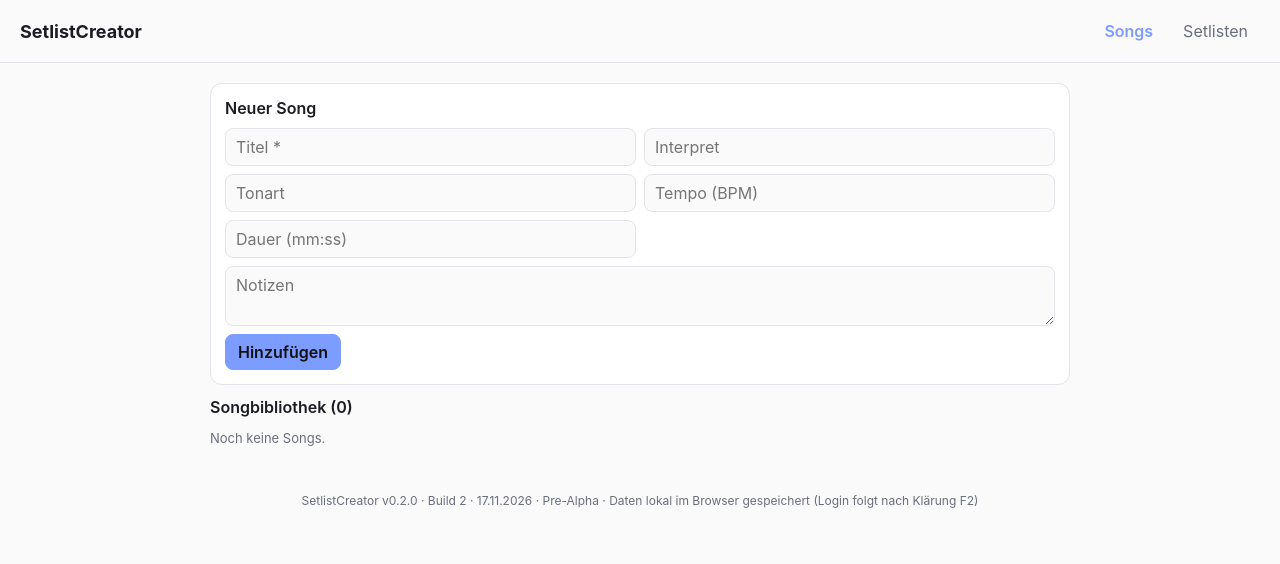
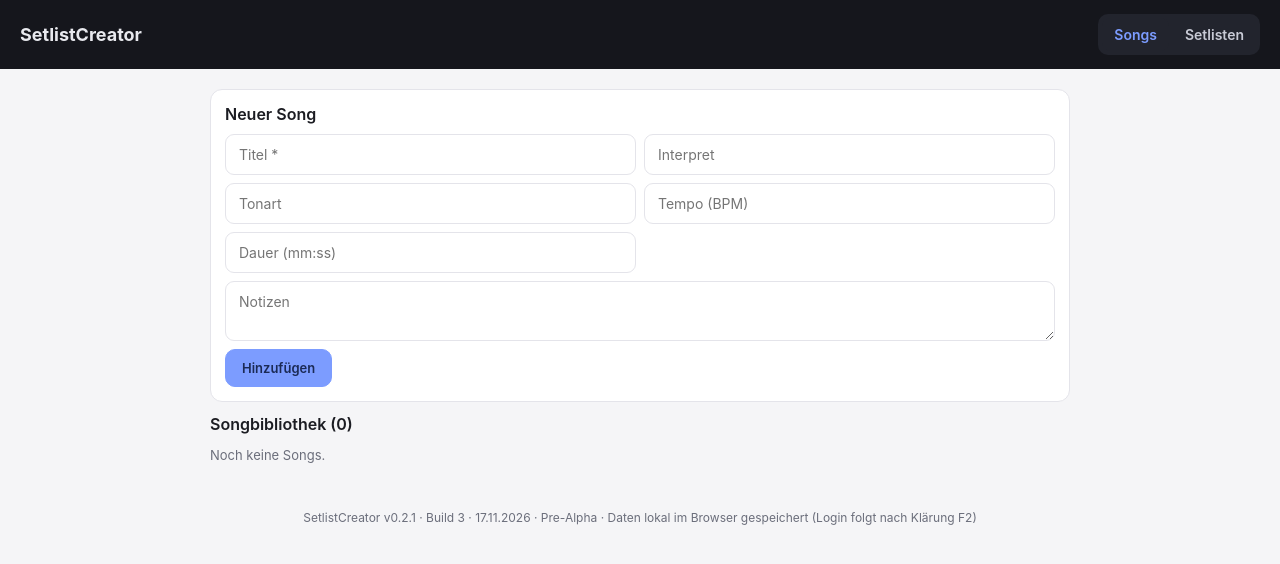
Before and after one commit to housi666/SetlistCreator, a plain HTML site: page index.html in a window 1280 px wide. Drawn offline with Linux system fonts and the light colour scheme.

Commit message:
SetlistCreator v0.2.1 · Build 3: Designsprache von StageMate übernommen
Co-Authored-By: Claude Haiku 5.5 <noreply@anthropic.com>
Claude-Session: https://claude.ai/code/session_01G3z7oPBJhA31PKYv7ed5Wx

```diff
--- a/index.html
+++ b/index.html
@@ -3,30 +3,36 @@
 <head>
 <meta charset="UTF-8">
 <meta name="viewport" content="width=device-width, initial-scale=1">
-<title>SetlistCreator · v0.2.0</title>
+<title>SetlistCreator · v0.2.1</title>
 <style>
-:root{--bg:#fafafb;--card:#ffffff;--text:#1b1c22;--muted:#6b6e7b;--line:#e4e4ea;--accent:#7c9cff;--danger:#d64545;--radius:12px}
-@media (prefers-color-scheme: dark){:root{--bg:#15161c;--card:#1e2028;--text:#eeeef2;--muted:#9a9db0;--line:#33353f;--accent:#9fb6ff}}
+:root{--bg:#f5f5f7;--surface:#ffffff;--surface-2:#fafafb;--panel:#15161c;--panel-hover:#22242d;--panel-text:#c9cbd6;--text:#1b1c22;--muted:#6b6e7b;--line:#e4e4ea;--line-strong:#cfcfd8;--hover:#ebebf0;--accent:#7c9cff;--accent-text:#1b2a55;--danger:#c0392b;--radius:12px}
+@media (prefers-color-scheme: dark){:root{--bg:#0f1014;--surface:#1a1b22;--surface-2:#20222b;--panel:#0b0c10;--panel-hover:#1a1b22;--panel-text:#c9cbd6;--text:#e8e9ee;--muted:#9a9daa;--line:#2c2e38;--line-strong:#3a3d4a;--hover:#262833;--accent:#9fb6ff;--accent-text:#0b1431;--danger:#ff7a6b}}
 *{box-sizing:border-box}
-body{margin:0;font-family:Inter,system-ui,-apple-system,"Segoe UI",sans-serif;background:var(--bg);color:var(--text);font-weight:400}
-header{display:flex;justify-content:space-between;align-items:center;flex-wrap:wrap;gap:10px;padding:14px 20px;border-bottom:1px solid var(--line)}
-h1{font-size:18px;margin:0;font-weight:700}
+body{margin:0;font-family:"Inter",system-ui,-apple-system,"Segoe UI",sans-serif;background:var(--bg);color:var(--text);font-weight:400}
+header{display:flex;justify-content:space-between;align-items:center;flex-wrap:wrap;gap:10px;padding:14px 20px;background:var(--panel);color:var(--panel-text)}
+h1{font-size:18px;margin:0;font-weight:700;color:#e8e9ee}
 h2{font-size:16px;margin:0 0 10px;font-weight:600}
 nav{display:flex;gap:6px}
 main{padding:20px;max-width:900px;margin:0 auto}
-.card{background:var(--card);border:1px solid var(--line);border-radius:var(--radius);padding:14px;margin-bottom:12px}
-input,select,textarea{font:inherit;padding:8px 10px;border:1px solid var(--line);border-radius:8px;background:var(--bg);color:var(--text);width:100%;min-width:0}
+.card{background:var(--surface);border:1px solid var(--line);border-radius:var(--radius);padding:14px;margin-bottom:12px}
+input,select,textarea{font:inherit;padding:11px 13px;font-size:14px;border:1px solid var(--line);border-radius:9px;background:var(--surface);color:var(--text);width:100%;min-width:0}
+input:focus,select:focus,textarea:focus{outline:none;border-color:var(--accent)}
 textarea{min-height:60px;resize:vertical}
 .row{display:flex;gap:8px;flex-wrap:wrap;align-items:center}
 .grid2{display:grid;grid-template-columns:1fr 1fr;gap:8px}
 .grid2 .full{grid-column:1 / -1}
 @media (max-width:560px){.grid2{grid-template-columns:1fr}}
-button{font:inherit;cursor:pointer;border-radius:8px;padding:7px 12px;border:1px solid var(--line);background:none;color:var(--text)}
-button.primary{background:var(--accent);color:#111;border-color:var(--accent);font-weight:600}
-button.tab{border:0;color:var(--muted)}
-button.tab.active{color:var(--accent);font-weight:600}
+button{font:inherit;cursor:pointer;border-radius:999px;padding:7px 14px;font-size:13px;font-weight:500;border:1px solid var(--line-strong);background:var(--surface);color:var(--text)}
+button:hover{background:var(--hover)}
+button:disabled{opacity:.4;cursor:default}
+button.primary{background:var(--accent);color:var(--accent-text);border-color:var(--accent);font-weight:600;border-radius:10px;padding:10px 16px}
+button.tab{border:0;background:none;color:var(--panel-text);border-radius:8px;padding:8px 12px;font-size:14px;font-weight:600}
+button.tab:hover{background:var(--panel-hover)}
+button.tab.active{background:var(--panel-hover);color:var(--accent)}
 button.danger{color:var(--danger)}
 button.sel{border-color:var(--accent);color:var(--accent)}
+nav{display:flex;gap:4px}
+.tab-set{display:flex;background:var(--panel-hover);border-radius:10px;padding:4px}
 .muted{color:var(--muted);font-size:13px}
 .song-meta{color:var(--muted);font-size:13px;margin-top:2px}
 ol{padding-left:0;list-style:none;margin:0}
@@ -38,13 +44,13 @@ footer{padding:14px 20px;color:var(--muted);font-size:12px;text-align:center}
 <body>
 <header>
   <h1>SetlistCreator</h1>
-  <nav>
+  <nav class="tab-set">
     <button class="tab active" data-view="songs">Songs</button>
     <button class="tab" data-view="setlists">Setlisten</button>
   </nav>
 </header>
 <main id="app"></main>
-<footer>SetlistCreator v0.2.0 · Build 2 · 17.11.2026 · Pre-Alpha · Daten lokal im Browser gespeichert (Login folgt nach Klärung F2)</footer>
+<footer>SetlistCreator v0.2.1 · Build 3 · 17.11.2026 · Pre-Alpha · Daten lokal im Browser gespeichert (Login folgt nach Klärung F2)</footer>
 
 <script>
 const KEY = 'setlistcreator.v1';
```
Also changed, not shown: Changelog.txt, Funktionen.txt, RoadMap.txt.
